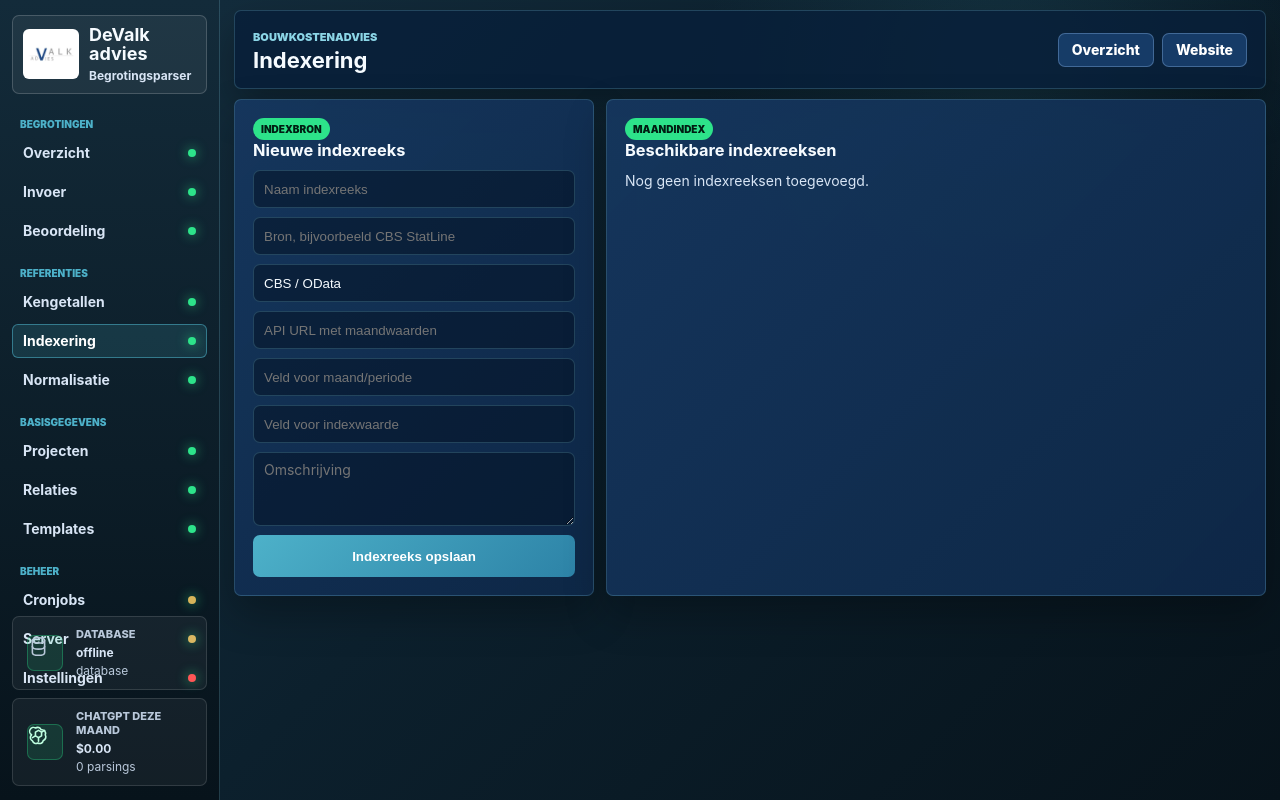
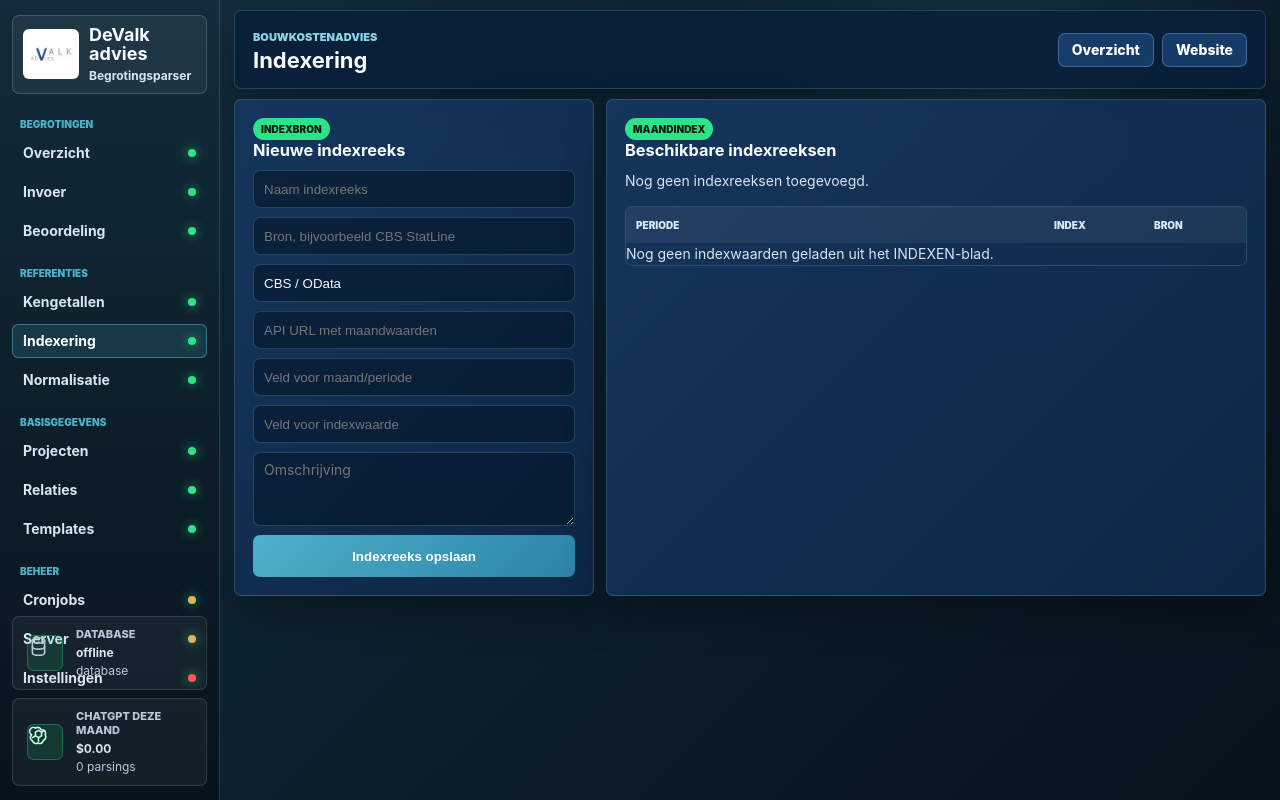
Before and after one commit to thomasdeijkers/devalkadvies, a FastAPI app: page /indices in a window 1280 px wide. Run offline with FastAPI, Linux system fonts and the light colour scheme; data comes from the database, SQL or seed files in the repository; data that the repository does not hold is empty.

Commit message:
Vul indexcijfers met bronverwijzing

```diff
--- a/annemieke_app/database.py
+++ b/annemieke_app/database.py
@@ -122,6 +122,16 @@ def _apply_lightweight_migrations() -> None:
                 with engine.begin() as connection:
                     connection.execute(text(statement))
 
+    if "price_index_values" in inspector.get_table_names():
+        value_columns = {column["name"] for column in inspector.get_columns("price_index_values")}
+        value_migrations = {
+            "source_reference": "ALTER TABLE price_index_values ADD COLUMN source_reference TEXT",
+        }
+        for column_name, statement in value_migrations.items():
+            if column_name not in value_columns:
+                with engine.begin() as connection:
+                    connection.execute(text(statement))
+
     if "assessment_templates" in inspector.get_table_names():
         template_columns = {column["name"] for column in inspector.get_columns("assessment_templates")}
         template_migrations = {
--- a/annemieke_app/main.py
+++ b/annemieke_app/main.py
@@ -285,6 +285,11 @@ def _render_workspace(
         select(Relation).order_by(Relation.name)
     ).all()
     index_series = session.scalars(select(PriceIndexSeries).order_by(PriceIndexSeries.name)).all()
+    index_values = (
+        session.scalars(select(PriceIndexValue).order_by(PriceIndexValue.effective_date.desc()).limit(80)).all()
+        if active_page == "indices"
+        else []
+    )
     scheduled_jobs = session.scalars(select(ScheduledJob).order_by(ScheduledJob.created_at.desc())).all()
     reference_datasets = session.scalars(
         select(ReferenceDataset).order_by(ReferenceDataset.created_at.desc()).limit(20)
@@ -327,6 +332,7 @@ def _render_workspace(
             "project_options": project_options,
             "relation_options": relation_options,
             "index_series": index_series,
+            "index_values": index_values,
             "scheduled_jobs": scheduled_jobs,
             "reference_datasets": reference_datasets,
             "reference_lines": reference_lines,
@@ -2043,9 +2049,9 @@ def _reference_index_reference(
     index_value = index_lookup.get(_period_key(period))
     parts: list[str] = []
     if index_value is not None:
-        parts.append(f"INDEXEN {index_value.notes or period}: {amount(index_value.index_value)}")
-    elif period:
-        parts.append(f"INDEXEN {period}: niet geladen")
+        parts.append(f"{index_value.notes or period}: {amount(index_value.index_value)}")
+        if index_value.source_reference:
+            parts.append(index_value.source_reference)
     if bdb_indexering is not None:
         parts.append(f"BDB factor {amount(bdb_indexering)}")
     return " | ".join(parts)
--- a/annemieke_app/models.py
+++ b/annemieke_app/models.py
@@ -273,6 +273,7 @@ class PriceIndexValue(Base):
     effective_date: Mapped[datetime] = mapped_column(DateTime(timezone=True), index=True)
     index_value: Mapped[Decimal] = mapped_column(Numeric(12, 4), nullable=False)
     notes: Mapped[str | None] = mapped_column(Text, nullable=True)
+    source_reference: Mapped[str | None] = mapped_column(Text, nullable=True)
     created_at: Mapped[datetime] = mapped_column(DateTime(timezone=True), server_default=func.now())
 
     series: Mapped["PriceIndexSeries"] = relationship(back_populates="values")
--- a/annemieke_app/static/styles.css
+++ b/annemieke_app/static/styles.css
@@ -1119,10 +1119,10 @@ textarea {
 
 .kengetal-index-row {
   display: grid;
-  grid-template-columns: 270px 128px 154px 104px 92px 88px 214px repeat(17, 118px) 280px 80px;
+  grid-template-columns: 300px 120px 140px 100px 92px 86px repeat(17, 116px) 76px 76px 76px;
   column-gap: 8px;
   align-items: center;
-  min-width: 3424px;
+  min-width: 3210px;
   min-height: 36px;
   padding: 4px 8px;
   border-top: 1px solid rgba(126, 169, 219, 0.14);
@@ -1154,6 +1154,13 @@ textarea {
   text-align: left;
 }
 
+.kengetal-index-head span:nth-last-child(-n + 3),
+.button-cell {
+  display: flex;
+  align-items: center;
+  justify-content: center;
+}
+
 .kengetal-project-cell strong,
 .kengetal-project-cell small {
   display: block;
@@ -1177,13 +1184,63 @@ textarea {
   font-size: 10px;
 }
 
+.compact-source-button {
+  width: 64px;
+  min-height: 24px;
+  padding: 0 8px;
+  justify-content: center;
+  font-size: 11px;
+  line-height: 1;
+}
+
+.muted-button,
+.muted-button:hover {
+  opacity: 0.45;
+  cursor: default;
+}
+
 .source-cell {
   color: var(--muted);
   font-size: 10px;
 }
 
+.compact-index-values {
+  display: grid;
+  gap: 0;
+  margin-top: 14px;
+  overflow: hidden;
+  border: 1px solid var(--line);
+  border-radius: 7px;
+}
+
+.compact-index-values-head,
+.compact-index-values-row {
+  display: grid;
+  grid-template-columns: minmax(120px, 1fr) 90px 82px;
+  align-items: center;
+  min-height: 34px;
+  padding: 0 10px;
+  border-top: 1px solid rgba(126, 169, 219, 0.14);
+  column-gap: 10px;
+}
+
+.compact-index-values-head {
+  min-height: 36px;
+  border-top: 0;
+  background: rgba(255, 255, 255, 0.06);
+  color: #d9e8fa;
+  font-size: 10px;
+  font-weight: 900;
+  text-transform: uppercase;
+}
+
+.compact-index-values-row span:nth-child(2) {
+  text-align: right;
+  font-variant-numeric: tabular-nums;
+}
+
 .kengetal-section {
-  min-width: 3424px;
+  min-width: 3210px;
 }
 
 .kengetal-section summary {
--- a/annemieke_app/templates/dashboard.html
+++ b/annemieke_app/templates/dashboard.html
@@ -175,10 +175,10 @@
         <span>Peildatum</span>
         <span>Periode</span>
         <span>BDB-index</span>
-        <span>Index bron</span>
         {% for category_key, category_label in reference_category_columns %}
           <span>{{ category_label }}</span>
         {% endfor %}
+        <span>Index</span>
         <span>Bron</span>
         <span>Actie</span>
       </div>
@@ -199,13 +199,21 @@
               <span>{{ row.date_label or "-" }}</span>
               <span>{{ row.period or "-" }}</span>
               <span>{{ row.bdb_indexering|amount if row.bdb_indexering else "-" }}</span>
-              <span class="index-reference-cell">{{ row.index_reference or "-" }}</span>
               {% for category_key, category_label in reference_category_columns %}
                 {% set value = row.categories.get(category_key) %}
                 <span class="numeric-cell">{{ value|euro if value is not none else "-" }}</span>
               {% endfor %}
-              <span class="source-cell">{{ row.source_filename or row.dataset_name }}{% if row.project_sheet_name %} · {{ row.project_sheet_name }}{% endif %}{% if row.source_row_label %} · rij {{ row.source_row_label }}{% endif %}</span>
-              <span><a class="mini-button" href="#{{ row.modal_id }}">Openen</a></span>
+              <span class="button-cell">
+                {% if row.index_reference %}
+                  <button class="mini-button compact-source-button" type="button" title="{{ row.index_reference }}">Index</button>
+                {% else %}
+                  <button class="mini-button compact-source-button muted-button" type="button" disabled>Index</button>
+                {% endif %}
+              </span>
+              <span class="button-cell">
+                <a class="mini-button compact-source-button" href="#{{ row.modal_id }}" title="{{ row.source_filename or row.dataset_name }}{% if row.project_sheet_name %} · {{ row.project_sheet_name }}{% endif %}{% if row.source_row_label %} · rij {{ row.source_row_label }}{% endif %}">Bron</a>
+              </span>
+              <span class="button-cell"><a class="mini-button compact-source-button" href="#{{ row.modal_id }}">Open</a></span>
             </div>
             <div id="{{ row.modal_id }}" class="modal-card">
               <a class="modal-backdrop" href="#kengetal-index" aria-label="Sluiten"></a>
@@ -796,6 +804,28 @@
           <p class="muted">Nog geen indexreeksen toegevoegd.</p>
         {% endfor %}
       </div>
+      <div class="compact-index-values">
+        <div class="compact-index-values-head">
+          <span>Periode</span>
+          <span>Index</span>
+          <span>Bron</span>
+        </div>
+        {% for value in index_values %}
+          <div class="compact-index-values-row">
+            <span>{{ value.notes or value.effective_date.strftime("%Y-%m") }}</span>
+            <span>{{ value.index_value|amount }}</span>
+            <span class="button-cell">
+              {% if value.source_reference %}
+                <button class="mini-button compact-source-button" type="button" title="{{ value.source_reference }}">Bron</button>
+              {% else %}
+                <button class="mini-button compact-source-button muted-button" type="button" disabled>Bron</button>
+              {% endif %}
+            </span>
+          </div>
+        {% else %}
+          <p class="muted">Nog geen indexwaarden geladen uit het INDEXEN-blad.</p>
+        {% endfor %}
+      </div>
     </article>
   </section>
   {% endif %}
```
Also changed, not shown: scripts/import_kengetallen_database.py (+18 -6 lines).
